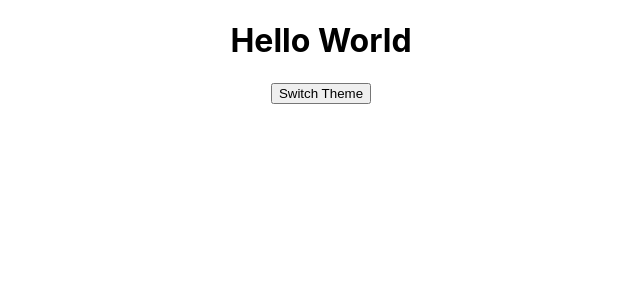
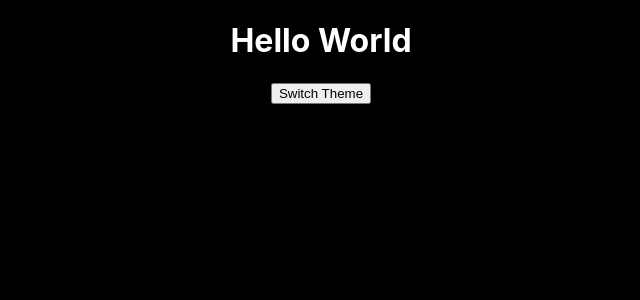
Before and after one commit to BlessTheBoy/blesstheboy_portfolio_v1, a React (Create React App) app: page / in a window 1280 px wide. Shown: the top 300 px of the page, without its empty margins (319-959 px from the left). Built offline with nearby package versions, Linux system fonts and the light colour scheme.

Commit message:
theme switching setup

```diff
--- a/src/App.js
+++ b/src/App.js
@@ -1,11 +1,33 @@
+import { useState } from "react";
 import "./App.css";
+import { Button } from "./components/Button";
+import { ThemeProvider } from "styled-components";
+import {
+  darkTheme,
+  GlobalStyles,
+  lightTheme,
+} from "./components/styledComponents/themes";
 
 function App() {
+  const [theme, setTheme] = useState("dark");
+
+  const themeToggler = () => {
+    theme === "light" ? setTheme("dark") : setTheme("light");
+  };
+
   return (
-    <div className="App">
-      <h1>Hello World</h1>
-      <button>Switch Theme</button>
-    </div>
+    <ThemeProvider theme={theme === "light" ? lightTheme : darkTheme}>
+      <GlobalStyles />
+      <div className="App">
+        <h1>Hello World</h1>
+        <Button
+          onSwitch={() => {
+            themeToggler();
+          }}>
+          Switch Theme
+        </Button>
+      </div>
+    </ThemeProvider>
   );
 }
 
--- /dev/null
+++ b/src/components/Button.js
@@ -0,0 +1,5 @@
+import React from "react";
+
+export const Button = ({ children, onSwitch }) => {
+  return <button onClick={onSwitch}>{children}</button>;
+};
--- /dev/null
+++ b/src/components/styledComponents/themes.js
@@ -0,0 +1,18 @@
+import { createGlobalStyle } from "styled-components";
+
+export const lightTheme = {
+  body: "#fff",
+  fontColor: "#000",
+};
+
+export const darkTheme = {
+  body: "#000",
+  fontColor: "#fff",
+};
+
+export const GlobalStyles = createGlobalStyle`
+ body{
+     background-color: ${(props) => props.theme.body};
+     color: ${(props) => props.theme.fontColor};
+ }
+`;
```
Also changed, not shown: 1 other file (tests, documents, lock files or other folders).
